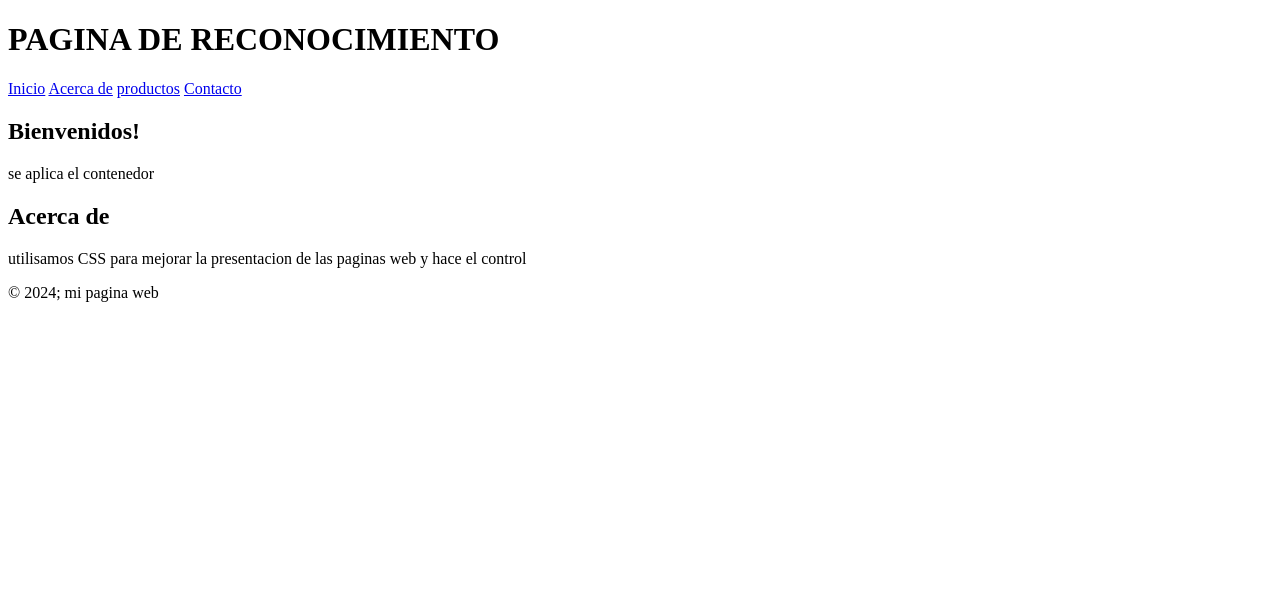
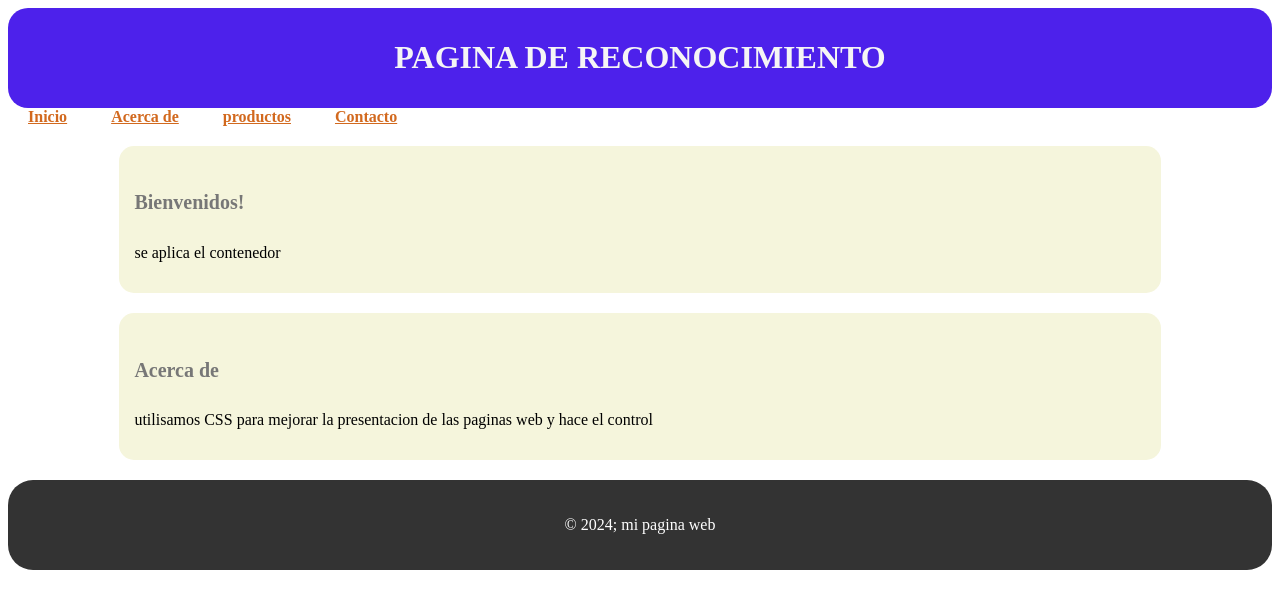
Before and after one commit to frelldb10/labN-9, a plain HTML site: page index.html in a window 1280 px wide. Drawn offline with Linux system fonts and the light colour scheme.

Commit message:
cambia estilo css2

```diff
--- a/index.html
+++ b/index.html
@@ -2,6 +2,7 @@
 <html lang="en">
 <head>
     <title>RECONOCIMIENTO</title>
+    <link rel="stylesheet" href="estilo.Css">
 </head>
 <body>
     <header>
```
